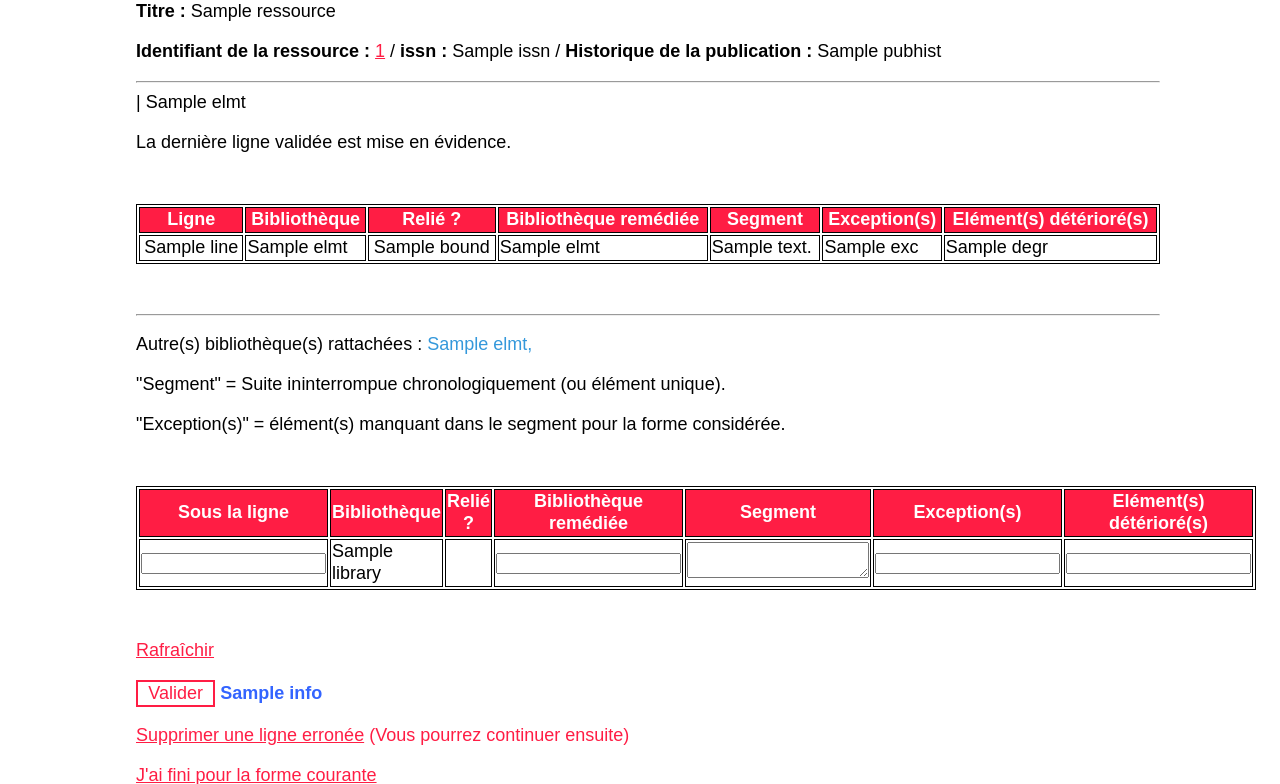
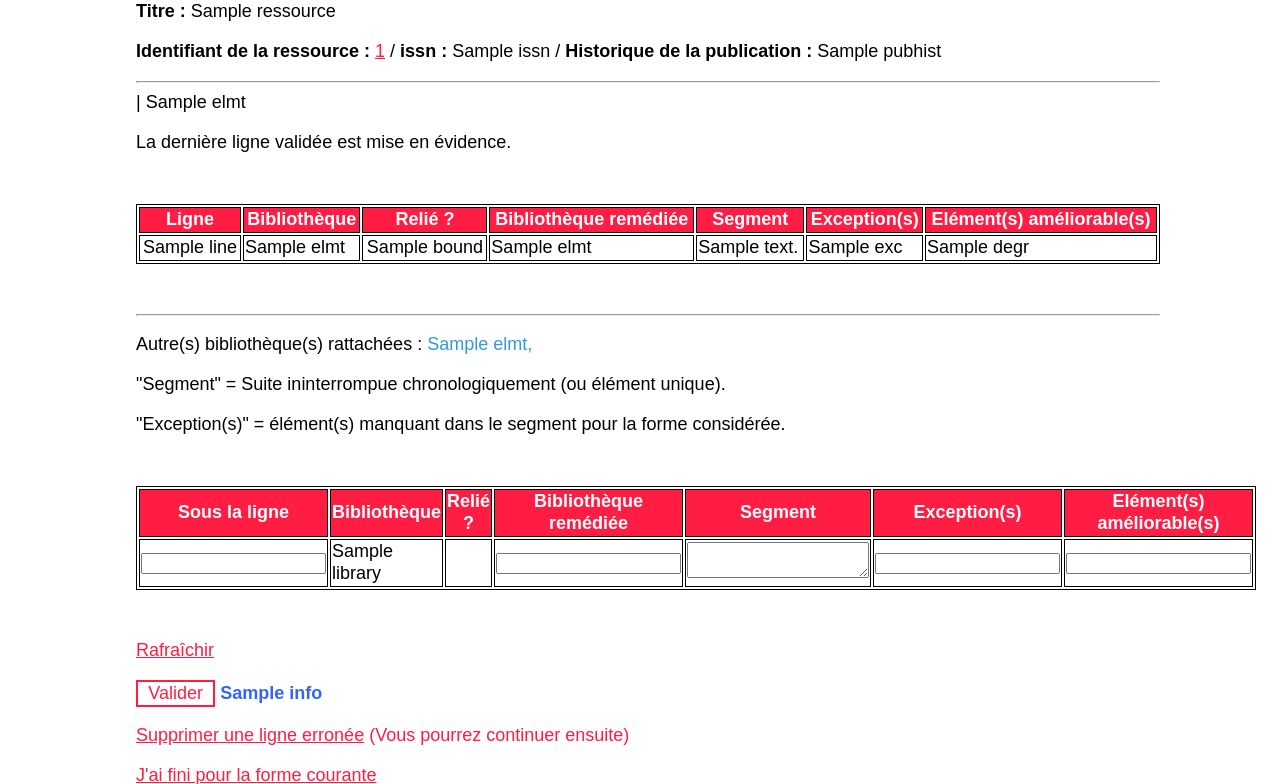
Before and after one commit to abes-esr/eplouribousse, a Django app: template eplouribousse/apps/epl/templates/epl/addinstruction.html in a window 1280 px wide. Shown: the part 158-942 px from the top of the page. Run offline with Django 3.2, Linux system fonts and the light colour scheme; the template is opened without the code that fills it: most values are stand-ins (such as "Sample title", 1, 10 or a date in 2020); form fields are guessed from the names that the template uses.

Commit message:
améliorables plutôt que dégradés + màj manuel utilisateur

```diff
--- a/eplouribousse/apps/epl/templates/epl/addinstruction.html
+++ b/eplouribousse/apps/epl/templates/epl/addinstruction.html
@@ -42,7 +42,7 @@
              <th>Bibliothèque remédiée</th>
              <th>Segment</th>
              <th>Exception(s)</th>
-             <th>Elément(s) détérioré(s)</th>
+             <th>Elément(s) améliorable(s)</th>
 
          </thead>
 
@@ -97,7 +97,7 @@
              <td>Bibliothèque remédiée</td>
              <td>Segment</td>
              <td>Exception(s)</td>
-             <td>Elément(s) détérioré(s)</td>
+             <td>Elément(s) améliorable(s)</td>
 
          </thead>
 
--- a/eplouribousse/apps/epl/templates/epl/delinstruction.html
+++ b/eplouribousse/apps/epl/templates/epl/delinstruction.html
@@ -37,7 +37,7 @@
              <th>Bibliothèque remédiée</th>
              <th>Segment</th>
              <th>Exception(s)</th>
-             <th>Elément(s) détérioré(s)</th>
+             <th>Elément(s) améliorable(s)</th>
 
          </thead>
 
--- a/eplouribousse/apps/epl/templates/epl/edition.html
+++ b/eplouribousse/apps/epl/templates/epl/edition.html
@@ -38,7 +38,7 @@
                <th>Bibliothèque remédiée</th>
                <th>Segment</th>
                <th>Exception(s)</th>
-               <th>Elément(s) détérioré(s)</th>
+               <th>Elément(s) améliorable(s)</th>
 
              </thead>
 
--- a/eplouribousse/apps/epl/templates/epl/endinstruction.html
+++ b/eplouribousse/apps/epl/templates/epl/endinstruction.html
@@ -40,7 +40,7 @@
              <th>Bibliothèque remédiée</th>
              <th>Segment</th>
              <th>Exception(s)</th>
-             <th>Elément(s) détérioré(s)</th>
+             <th>Elément(s) améliorable(s)</th>
 
          </thead>
 
```
Also changed, not shown: 2 other files.
